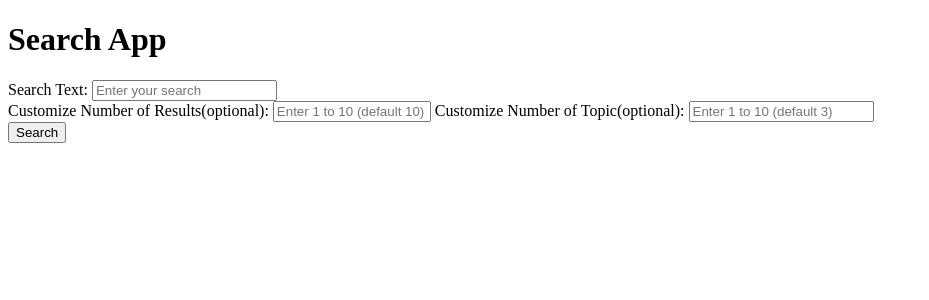
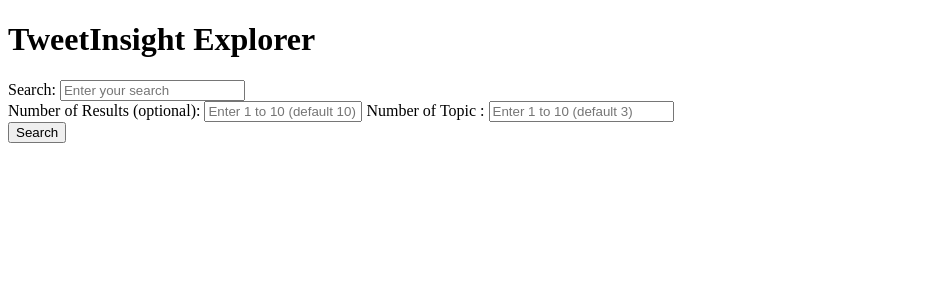
Before and after one commit to vengottip/CS410_Project, a Flask app: page / in a window 1280 px wide. Shown: the top 300 px of the page, without its empty margins (0-929 px from the left). Run offline with Flask 3, Linux system fonts and the light colour scheme; parts of the project's set-up code (start-up, migrations or seed data) failed here and were passed over; some libraries are stand-ins or nearby versions.

Commit message:
Update index.html

```diff
--- a/cs410_final_project/templates/index.html
+++ b/cs410_final_project/templates/index.html
@@ -11,16 +11,16 @@
 
 
 
-<h1>Search App</h1>
+<h1>TweetInsight Explorer</h1>
 
 <form id="searchForm">
-    <label for="searchText">Search Text:</label>
+    <label for="searchText">Search:</label>
     <input type="text" id="searchText" placeholder="Enter your search">
     <br>
-    <label for="resultsCount">Customize Number of Results(optional):</label>
+    <label for="resultsCount">Number of Results (optional):</label>
     <input type="text" id="resultsCount" placeholder="Enter 1 to 10 (default 10)" style="width: 150px;">
 
-    <label for="topicCount">Customize Number of Topic(optional):</label>
+    <label for="topicCount">Number of Topic :</label>
     <input type="text" id="topicCount" placeholder="Enter 1 to 10 (default 3)">
     <br>
     <input type="submit" value="Search">
@@ -100,7 +100,7 @@
             values: values,
             type: 'pie'
         }], {
-            title: 'Pie Chart'
+            title: 'Sentiment Distribution'
         });
     }
 
@@ -126,7 +126,7 @@
     // Create layout for the bar chart
     var layout = {
         barmode: 'group',
-        title: 'Topic Terms Probability',
+        title: 'Topics and Top Terms',
         xaxis: {
             title: 'Terms'
         },
```
